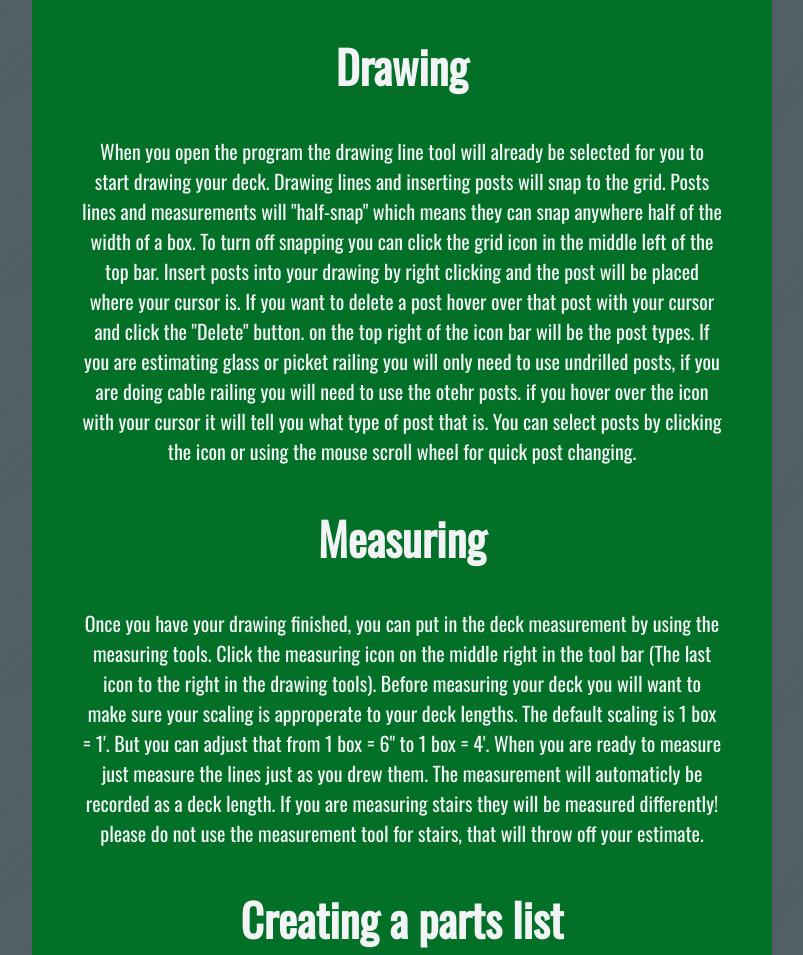
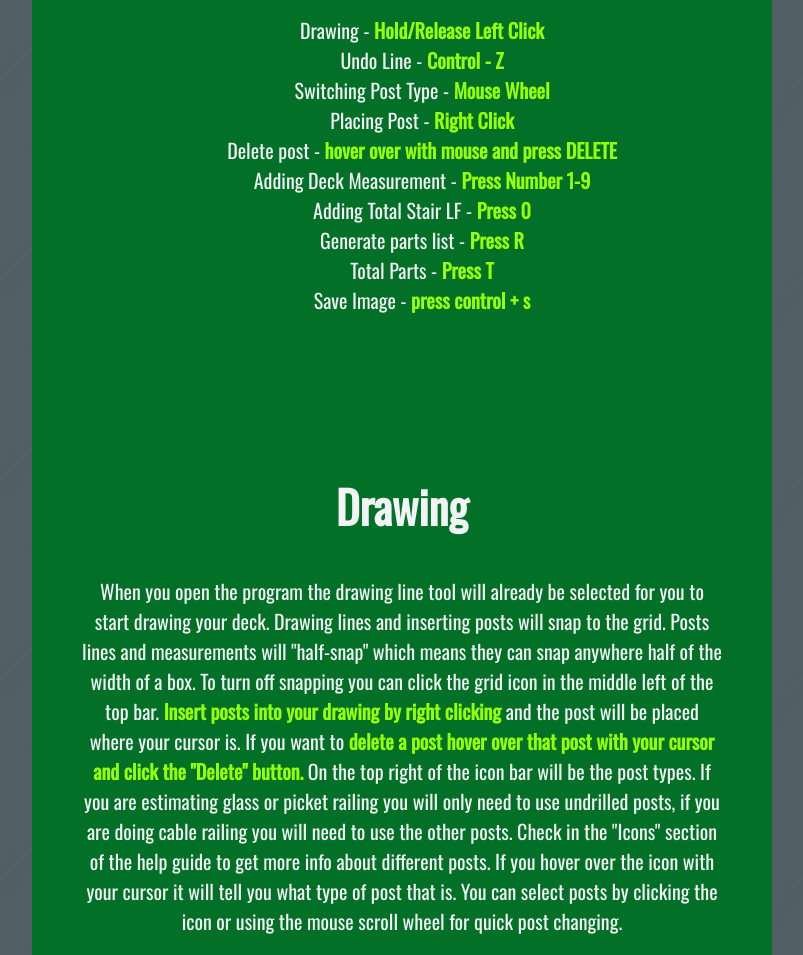
Before and after one commit to yothebob/REM, a plain HTML site: page datafiles/help/index.html in a window 1280 px wide. Shown: the part 1040-1995 px from the top of the page, without its empty margins (238-1041 px from the left). Drawn offline with nearby package versions, Linux system fonts and the light colour scheme.

Commit message:
added content to help manual

```diff
--- a/datafiles/help/index.html
+++ b/datafiles/help/index.html
@@ -39,18 +39,32 @@
       much top rail scrap when assembling your railing. At the top is a large bar with all your tools. The tools are divided into sections by "|".
      Going from left to right you have your file tools, then your calculating tools, then drawing scale, top railing selector, color, post selector, program version
    and finally the help button!</p>
+   <ul>
+     <li>Drawing - <strong> Hold/Release Left Click</strong></li>
+     <li>Undo Line - <strong>Control - Z</strong></li>
+     <li>Switching Post Type - <strong>Mouse Wheel</strong></li>
+     <li>Placing Post - <strong>Right Click</strong></li>
+     <li>Delete post - <strong>hover over with mouse and press DELETE</strong></li>
+     <li>Adding Deck Measurement - <strong>Press Number 1-9</strong></li>
+     <li>Adding Total Stair LF - <strong>Press 0</strong></li>
+     <li>Generate parts list - <strong>Press R</strong></li>
+     <li>Total Parts - <strong>Press T</strong></li>
+     <li>Save Image - <strong>press control + s</strong></li>
+   </ul>
+ </div>
+  <div class="info-block">
       <h2>Drawing</h2>
         <p>When you open the program the drawing line tool will already be selected for you to start drawing your deck. Drawing lines and inserting posts will snap to the grid.
         Posts lines and measurements will "half-snap" which means they can snap anywhere half of the width of a box. To turn off snapping you can click the grid icon in the middle left
-        of the top bar. Insert posts into your drawing by right clicking and the post will be placed where your cursor is. If you want to delete a post hover over that post with your cursor and click the "Delete" button.
-      on the top right of the icon bar will be the post types. If you are estimating glass or picket railing you will only need to use undrilled posts, if you are doing cable railing you will need to use the otehr posts.
-    if you hover over the icon with your cursor it will tell you what type of post that is. You can select posts by clicking the icon or using the mouse scroll wheel for quick post changing. </p>
+        of the top bar. <strong>Insert posts into your drawing by right clicking</strong> and the post will be placed where your cursor is. If you want to <strong>delete a post hover over that post with your cursor and click the "Delete" button.</strong>
+      On the top right of the icon bar will be the post types. If you are estimating glass or picket railing you will only need to use undrilled posts, if you are doing cable railing you will need to use the other posts. Check in the "Icons" section of the help guide to get more info about different posts.
+    If you hover over the icon with your cursor it will tell you what type of post that is. You can select posts by clicking the icon or using the mouse scroll wheel for quick post changing. </p>
       <h2>Measuring</h2>
         <p>Once you have your drawing finished, you can put in the deck measurement by using the measuring tools. Click the measuring icon on the middle right in the tool bar (The last icon to the right in the drawing tools).
         Before measuring your deck you will want to make sure your scaling is approperate to your deck lengths. The default scaling is 1 box = 1'. But you can adjust that from 1 box = 6" to 1 box = 4'. When you are ready to measure just measure the
-      lines just as you drew them. The measurement will automaticly be recorded as a deck length. If you are measuring stairs they will be measured differently! please do not use the measurement tool for stairs, that will throw off your estimate.</p>
+      lines just as you drew them. The measurement will automaticly be recorded as a deck length. <strong>If you are measuring stairs they will be measured differently!</strong> please do not use the measurement tool for stairs, that will throw off your estimate.</p>
       <h2>Creating a parts list</h2>
-        <p>Totaling parts list is now easier then ever! Once you have everything the way you want it you can press "R" or click the total parts icon on the top left. It will prompt a series of questions to awnser. Once you are done you can open the
+        <p>Totaling parts list is now easier then ever! Once you have everything the way you want it you can <strong>press "R" or click the total parts icon on the top left</strong>. It will prompt a series of questions to awnser. Once you are done you can open the
         parts list on the left of the screen. If you need to change anything you can simply press "R" or the totaling icon again and restart the parts totaling. If you want to see the approximate price of the materials your railing will take you can click the
       price total icon and it will print the approximate total price at the bottom of the rail meausurement tool.</p>
       <h2>Saving/exporting</h2>
--- a/datafiles/help/static/style.css
+++ b/datafiles/help/static/style.css
@@ -22,6 +22,9 @@ h2{
 }
 h3{
   font-size: 1.25rem;
+}
+.info-block strong{
+  color: #94ff08;
 }
 .navbar{
   display: inline-flex;
```
Also changed, not shown: datafiles/help/icon.html (+18 -1 lines), save_csv/save_csv_js.js (added, +18 -0 lines), extensions/save_csv/New Text Document.txt (added), 8 other files.
